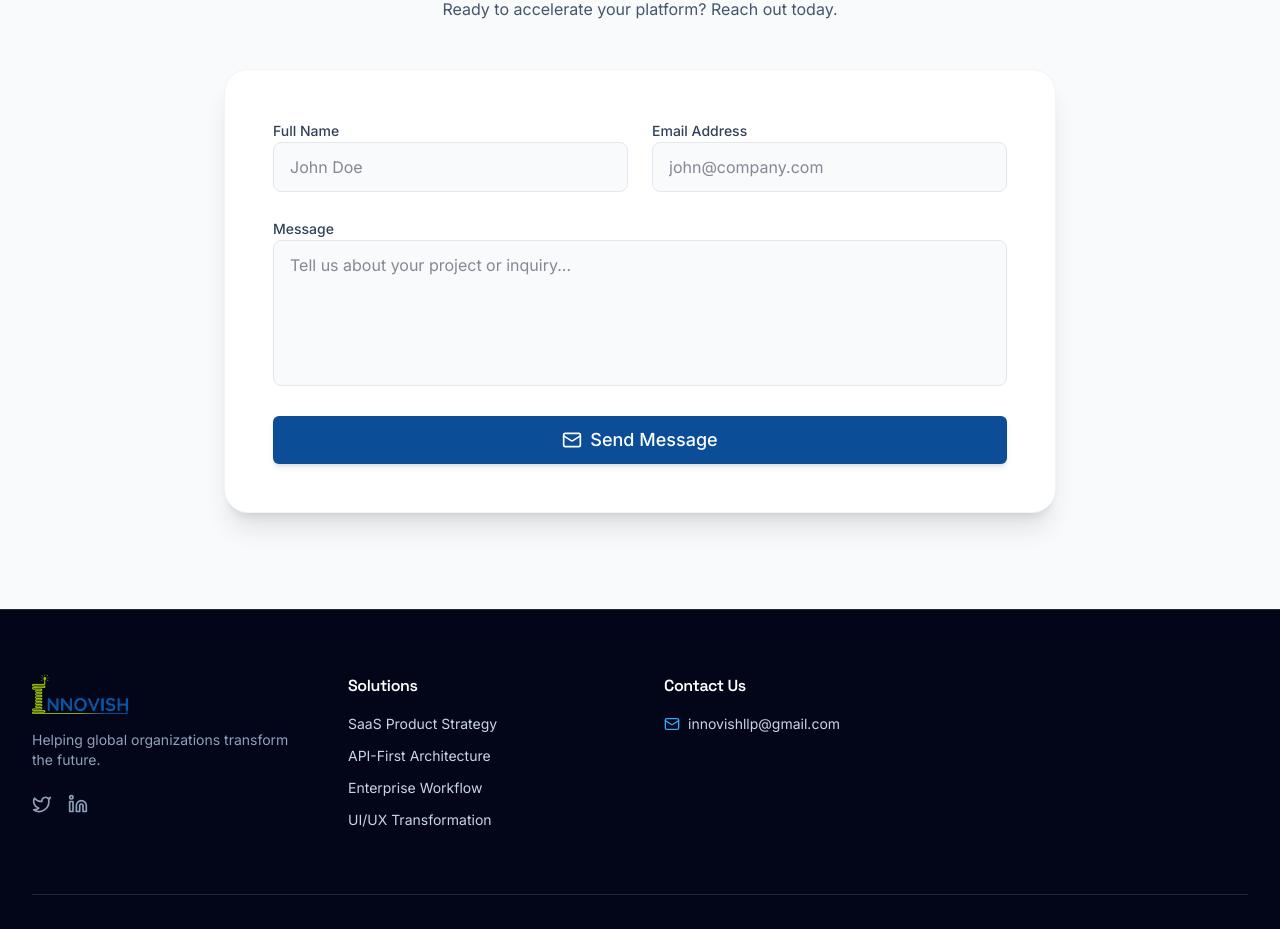
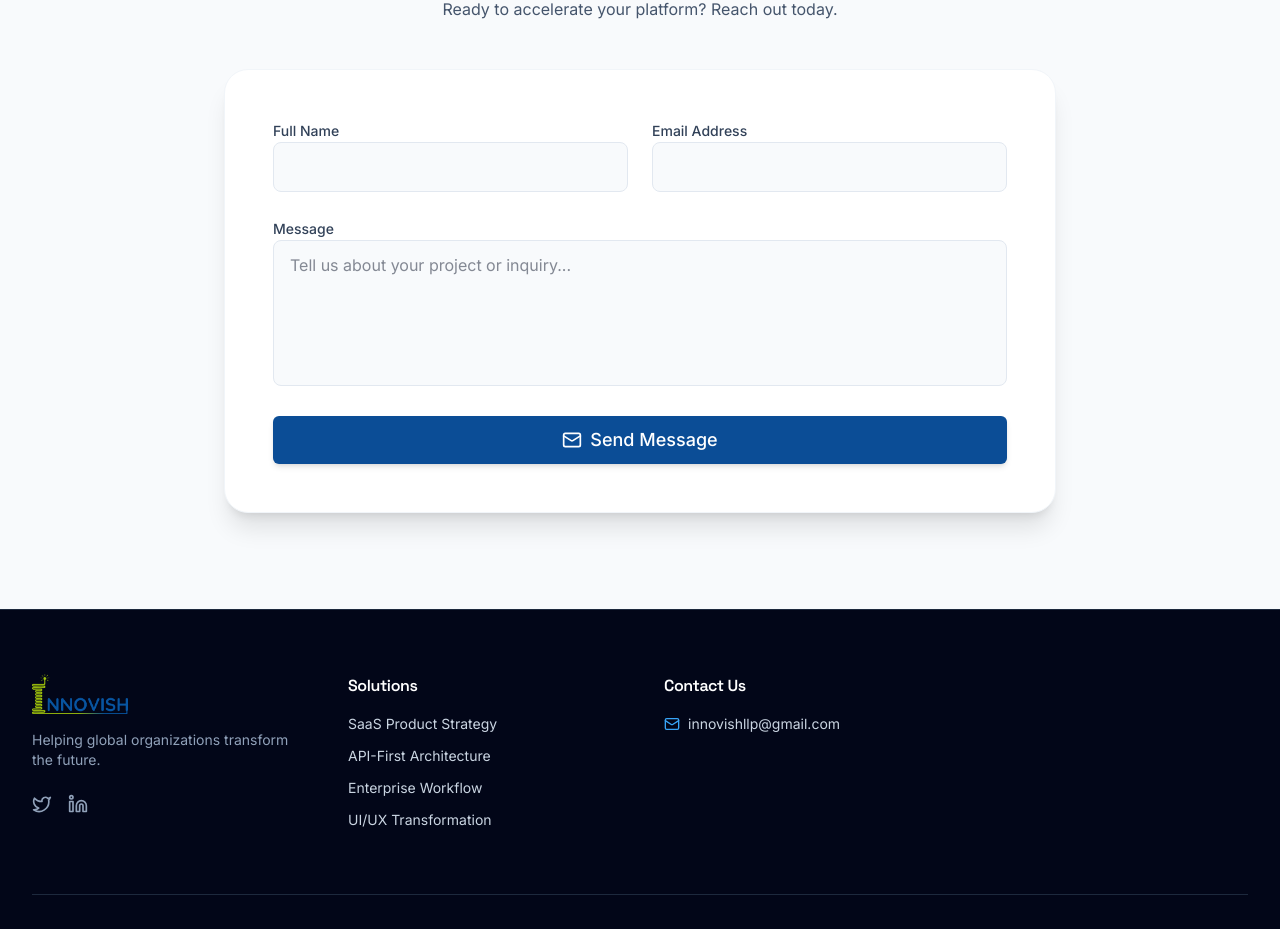
Before and after one commit to bdwij1993-web/Portfolio, a React (Vite) app: page /#/ in a window 1280 px wide. Shown: the part 6415-7344 px from the top of the page. Built offline with nearby package versions, Linux system fonts and the light colour scheme.

Commit message:
Update Contact.tsx

```diff
--- a/src/components/sections/Contact.tsx
+++ b/src/components/sections/Contact.tsx
@@ -76,7 +76,7 @@ export const ContactSection = () => {
                   value={formData.name}
                   onChange={e => setFormData({ ...formData, name: e.target.value })}
                   className="w-full px-4 py-3 rounded-lg border border-slate-200 dark:border-slate-700 bg-slate-50 dark:bg-slate-800/50 text-slate-900 dark:text-white focus:outline-none focus:ring-2 focus:ring-primary-500 transition-shadow"
-                  placeholder="John Doe"
+                  placeholder=""
                 />
               </div>
               <div className="space-y-2">
@@ -88,7 +88,7 @@ export const ContactSection = () => {
                   value={formData.email}
                   onChange={e => setFormData({ ...formData, email: e.target.value })}
                   className="w-full px-4 py-3 rounded-lg border border-slate-200 dark:border-slate-700 bg-slate-50 dark:bg-slate-800/50 text-slate-900 dark:text-white focus:outline-none focus:ring-2 focus:ring-primary-500 transition-shadow"
-                  placeholder="john@company.com"
+                  placeholder=""
                 />
               </div>
             </div>
```
